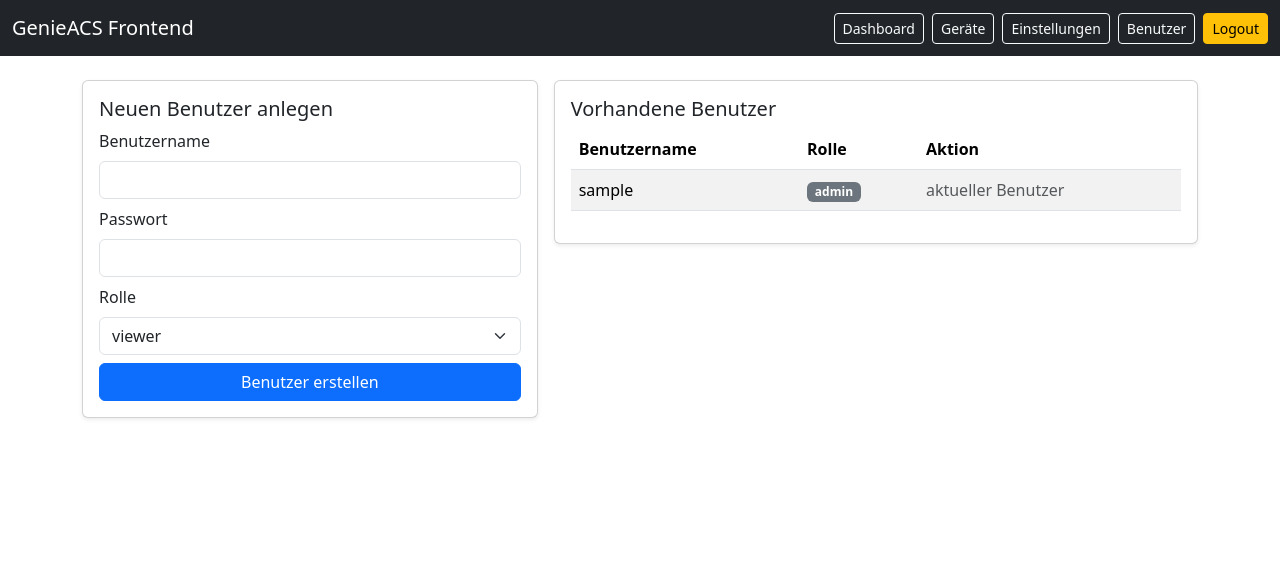
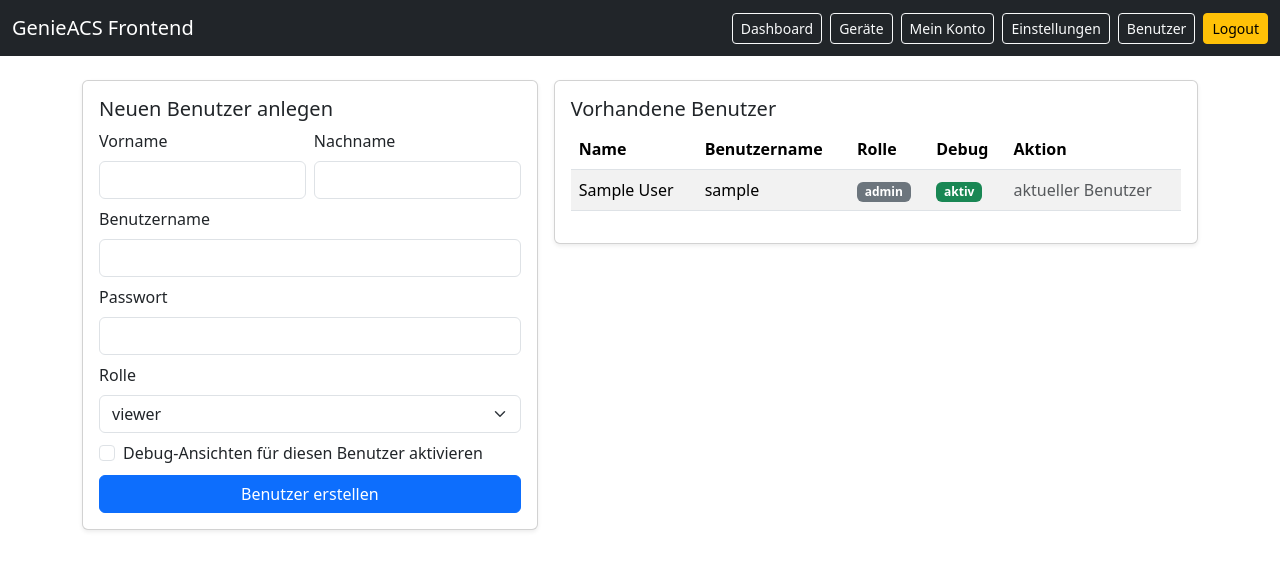
Before and after one commit to DeepZone/GenieACS-Docker-Frontend, a Flask app: page /users in a window 1280 px wide. Shown: the top 570 px of the page. Run offline with Flask 3, Linux system fonts and the light colour scheme; a user stored in the database is signed in; tables that the repository leaves empty hold one stand-in row (values such as "Sample post"); parts of the project's set-up code (start-up, migrations or seed data) failed here and were passed over.

Commit message:
Add per-user debug toggle and self-service account settings

```diff
--- a/app.py
+++ b/app.py
@@ -117,8 +117,11 @@ def bytes_to_human(value: int | None) -> str:
 class User(UserMixin, db.Model):
     id = db.Column(db.Integer, primary_key=True)
     username = db.Column(db.String(120), unique=True, nullable=False)
+    first_name = db.Column(db.String(120), nullable=False, default="")
+    last_name = db.Column(db.String(120), nullable=False, default="")
     password_hash = db.Column(db.String(255), nullable=False)
     role = db.Column(db.String(40), nullable=False, default="viewer")
+    debug_enabled = db.Column(db.Boolean, nullable=False, default=False)
     created_at = db.Column(db.DateTime, nullable=False, default=lambda: datetime.now(UTC))
 
     def set_password(self, raw_password: str) -> None:
@@ -175,13 +178,15 @@ def initial_setup():
     if request.method == "POST":
         username = request.form.get("username", "").strip()
         password = request.form.get("password", "")
+        first_name = request.form.get("first_name", "").strip()
+        last_name = request.form.get("last_name", "").strip()
         acs_api_url = request.form.get("acs_api_url", "").strip()
 
         if not username or not password or not acs_api_url:
             flash("Bitte alle Felder ausfüllen.", "danger")
             return render_template("setup.html")
 
-        admin = User(username=username, role="admin")
+        admin = User(username=username, first_name=first_name, last_name=last_name, role="admin", debug_enabled=True)
         admin.set_password(password)
 
         config = AppConfig(
@@ -321,6 +326,7 @@ def device_detail(device_id: str):
         udpst_running=bool(is_running or run_status in active_run_statuses),
         udpst_last_acs_request=get_last_acs_request(device_id),
         udpst_last_acs_response=get_last_acs_response(device_id),
+        show_debug=current_user.debug_enabled,
     )
 
 
@@ -2238,6 +2244,19 @@ def admin_required():
     return True
 
 
+def ensure_user_columns() -> None:
+    table_info = db.session.execute(text("PRAGMA table_info(user)")).fetchall()
+    existing_columns = {row[1] for row in table_info}
+
+    if "first_name" not in existing_columns:
+        db.session.execute(text("ALTER TABLE user ADD COLUMN first_name VARCHAR(120) NOT NULL DEFAULT ''"))
+    if "last_name" not in existing_columns:
+        db.session.execute(text("ALTER TABLE user ADD COLUMN last_name VARCHAR(120) NOT NULL DEFAULT ''"))
+    if "debug_enabled" not in existing_columns:
+        db.session.execute(text("ALTER TABLE user ADD COLUMN debug_enabled BOOLEAN NOT NULL DEFAULT 0"))
+    db.session.commit()
+
+
 def ensure_app_config_columns() -> None:
     table_info = db.session.execute(text("PRAGMA table_info(app_config)")).fetchall()
     existing_columns = {row[1] for row in table_info}
@@ -2316,7 +2335,10 @@ def users():
     if request.method == "POST":
         username = request.form.get("username", "").strip()
         password = request.form.get("password", "")
+        first_name = request.form.get("first_name", "").strip()
+        last_name = request.form.get("last_name", "").strip()
         role = request.form.get("role", "viewer")
+        debug_enabled = bool(request.form.get("debug_enabled"))
 
         if role not in {"admin", "editor", "viewer"}:
             flash("Ungültige Rolle.", "danger")
@@ -2330,7 +2352,7 @@ def users():
             flash("Benutzername existiert bereits.", "danger")
             return redirect(url_for("users"))
 
-        user = User(username=username, role=role)
+        user = User(username=username, first_name=first_name, last_name=last_name, role=role, debug_enabled=debug_enabled)
         user.set_password(password)
         db.session.add(user)
         db.session.commit()
@@ -2341,6 +2363,40 @@ def users():
     return render_template("users.html", users=all_users)
 
 
+@app.route("/account", methods=["GET", "POST"])
+@login_required
+def account_settings():
+    if request.method == "POST":
+        first_name = request.form.get("first_name", "").strip()
+        last_name = request.form.get("last_name", "").strip()
+        debug_enabled = bool(request.form.get("debug_enabled"))
+        current_password = request.form.get("current_password", "")
+        new_password = request.form.get("new_password", "")
+        new_password_confirm = request.form.get("new_password_confirm", "")
+
+        current_user.first_name = first_name
+        current_user.last_name = last_name
+        current_user.debug_enabled = debug_enabled
+
+        if new_password or new_password_confirm:
+            if not current_user.check_password(current_password):
+                flash("Aktuelles Passwort ist falsch.", "danger")
+                return redirect(url_for("account_settings"))
+            if len(new_password) < 8:
+                flash("Neues Passwort muss mindestens 8 Zeichen haben.", "danger")
+                return redirect(url_for("account_settings"))
+            if new_password != new_password_confirm:
+                flash("Neues Passwort und Bestätigung stimmen nicht überein.", "danger")
+                return redirect(url_for("account_settings"))
+            current_user.set_password(new_password)
+
+        db.session.commit()
+        flash("Kontodaten gespeichert.", "success")
+        return redirect(url_for("account_settings"))
+
+    return render_template("account.html")
+
+
 @app.post("/users/<int:user_id>/delete")
 @login_required
 def delete_user(user_id: int):
@@ -2364,6 +2420,7 @@ def delete_user(user_id: int):
 
 with app.app_context():
     db.create_all()
+    ensure_user_columns()
     ensure_app_config_columns()
 
 
--- a/templates/base.html
+++ b/templates/base.html
@@ -14,6 +14,7 @@
           <div class="d-flex gap-2">
             <a class="btn btn-sm btn-outline-light" href="{{ url_for('dashboard') }}">Dashboard</a>
             <a class="btn btn-sm btn-outline-light" href="{{ url_for('devices') }}">Geräte</a>
+            <a class="btn btn-sm btn-outline-light" href="{{ url_for('account_settings') }}">Mein Konto</a>
             {% if current_user.role == 'admin' %}
               <a class="btn btn-sm btn-outline-light" href="{{ url_for('settings') }}">Einstellungen</a>
               <a class="btn btn-sm btn-outline-light" href="{{ url_for('users') }}">Benutzer</a>
--- a/templates/users.html
+++ b/templates/users.html
@@ -7,6 +7,16 @@
       <div class="card-body">
         <h2 class="h5">Neuen Benutzer anlegen</h2>
         <form method="post" class="vstack gap-2">
+          <div class="row g-2">
+            <div class="col-md-6">
+              <label class="form-label">Vorname</label>
+              <input name="first_name" class="form-control" />
+            </div>
+            <div class="col-md-6">
+              <label class="form-label">Nachname</label>
+              <input name="last_name" class="form-control" />
+            </div>
+          </div>
           <div>
             <label class="form-label">Benutzername</label>
             <input name="username" class="form-control" required />
@@ -23,6 +33,10 @@
               <option value="admin">admin</option>
             </select>
           </div>
+          <div class="form-check">
+            <input class="form-check-input" type="checkbox" value="1" id="debugEnabledNew" name="debug_enabled" />
+            <label class="form-check-label" for="debugEnabledNew">Debug-Ansichten für diesen Benutzer aktivieren</label>
+          </div>
           <button class="btn btn-primary" type="submit">Benutzer erstellen</button>
         </form>
       </div>
@@ -37,16 +51,26 @@
           <table class="table table-striped align-middle">
             <thead>
               <tr>
+                <th>Name</th>
                 <th>Benutzername</th>
                 <th>Rolle</th>
+                <th>Debug</th>
                 <th>Aktion</th>
               </tr>
             </thead>
             <tbody>
               {% for user in users %}
               <tr>
+                <td>{{ user.first_name }} {{ user.last_name }}</td>
                 <td>{{ user.username }}</td>
                 <td><span class="badge bg-secondary">{{ user.role }}</span></td>
+                <td>
+                  {% if user.debug_enabled %}
+                    <span class="badge bg-success">aktiv</span>
+                  {% else %}
+                    <span class="badge bg-secondary">aus</span>
+                  {% endif %}
+                </td>
                 <td>
                   {% if user.id != current_user.id %}
                   <form method="post" action="{{ url_for('delete_user', user_id=user.id) }}" onsubmit="return confirm('Benutzer wirklich löschen?');">
```
Also changed, not shown: templates/account.html (added, +56 -0 lines), templates/device_detail.html (+12 -0 lines), templates/setup.html (+10 -0 lines).
